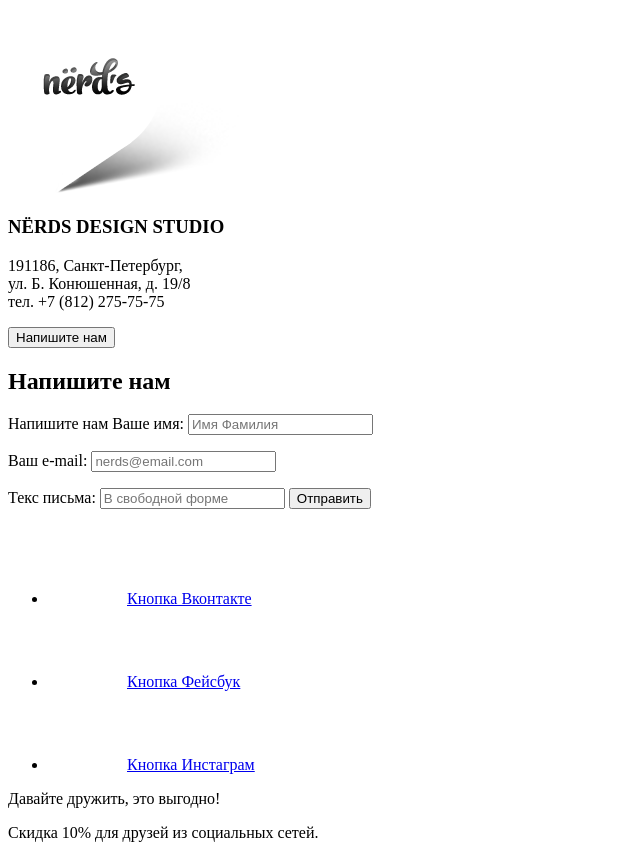
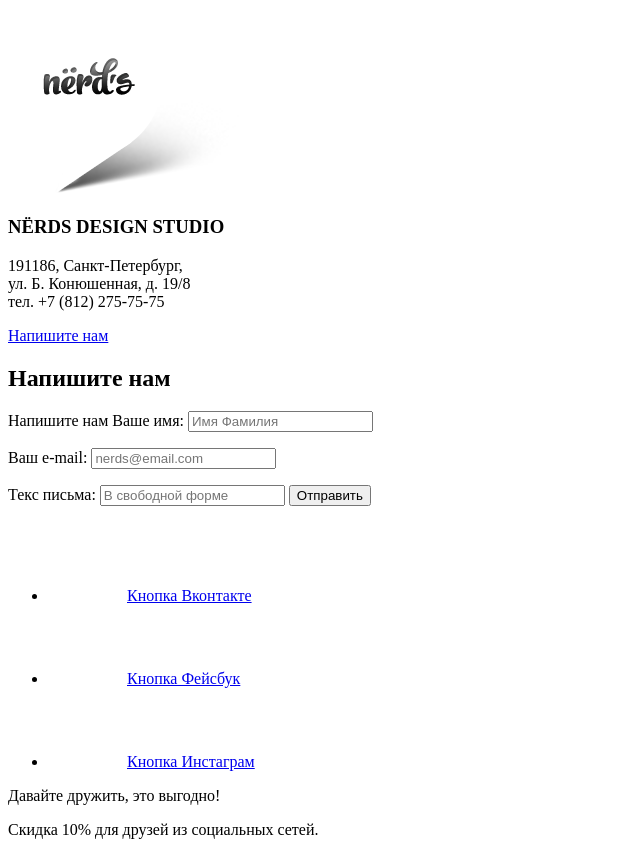
Before and after one commit to FanduSasha/1333211-nerds-27, a plain HTML site: page catalog.html in a window 1280 px wide. Shown: the part 4869-5727 px from the top of the page, without its empty margins (0-640 px from the left). Drawn offline with Linux system fonts and the light colour scheme.

Commit message:
Завершаем разметку
Исправление ошибки

```diff
--- a/catalog.html
+++ b/catalog.html
@@ -142,7 +142,7 @@
           тел. +7 (812) 275-75-75<br>
         </p>
         <p>
-          <button type="button">Напишите нам</button> <!-- если оставляю эту кнопку не вижу форму, если убираю, то сразу полностью вижу форму на странице. Возможно стоит через ссылку делать? -->
+          <a class="button" href="#">Напишите нам</a>
           <form class="write-us" action="#" method="post">
           <h2>Напишите нам</h2>
            <p class="icon-name">Напишите нам
@@ -163,7 +163,7 @@
         </form>
       </p>
     </section>
-    <div class="footer-social"> <!-- может div на section поменять -->
+    <div class="footer-social">
       <ul>
         <li><a href="social-button">
             <img src="img/vk-icon.svg" width="79" height="79" alt="Вконтакте">Кнопка Вконтакте
```
Also changed, not shown: index.html (+2 -2 lines).
